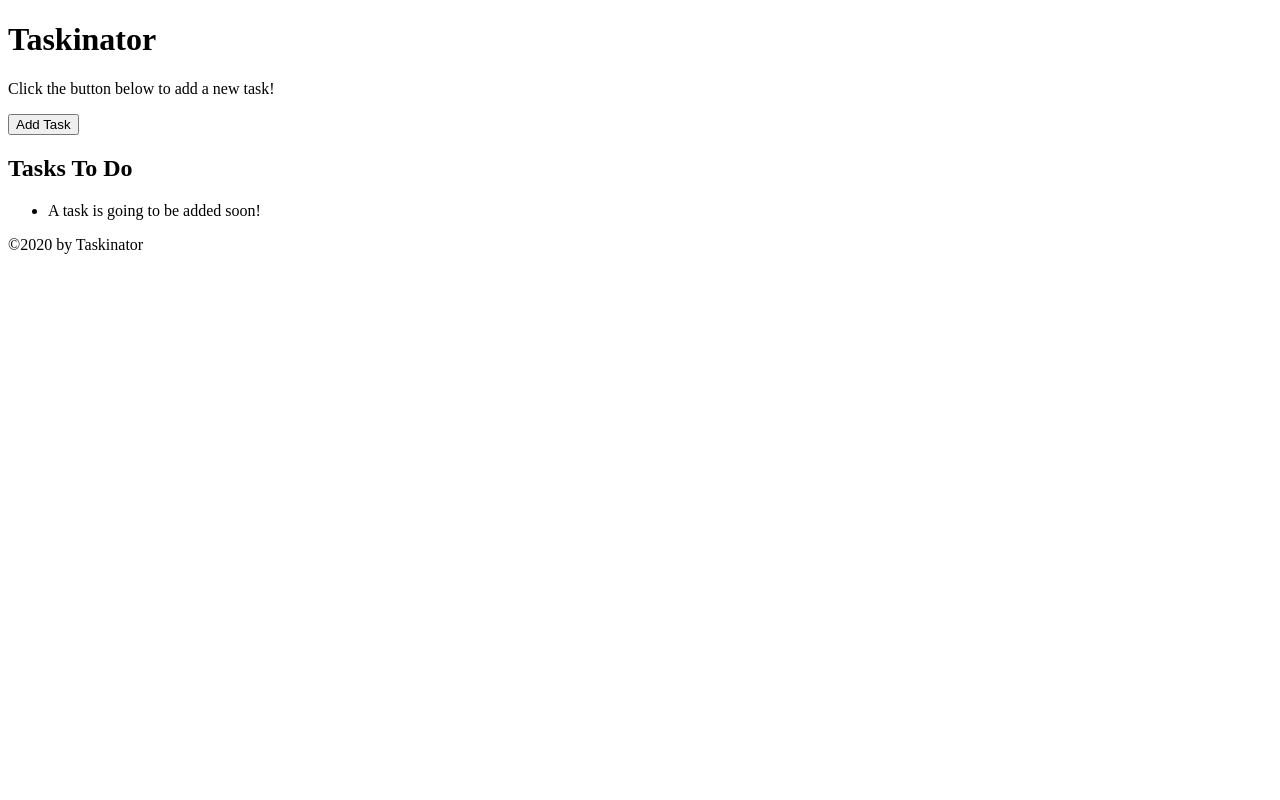
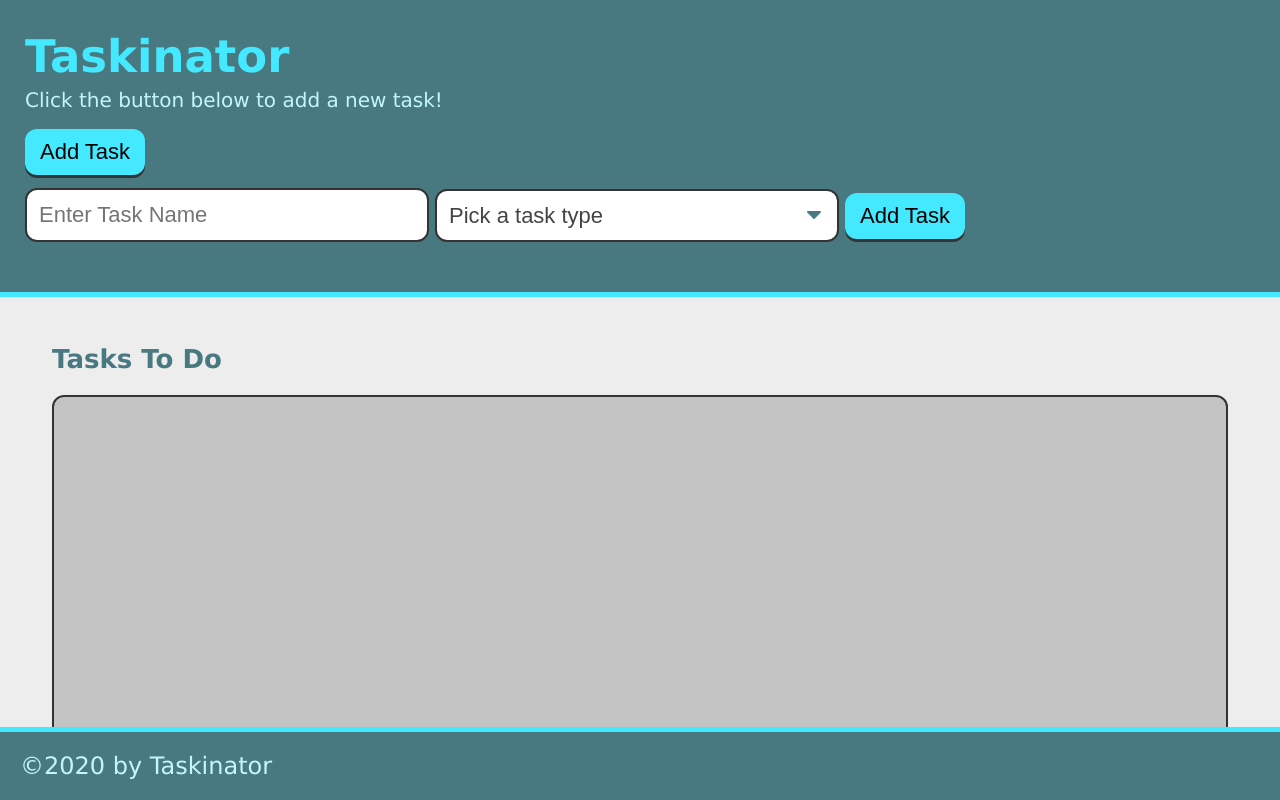
Before and after one commit to thomasUC18/taskinator, a plain HTML site: page index.html in a window 1280 px wide. Drawn offline with Linux system fonts and the light colour scheme.

Commit message:
initial page form

```diff
--- a/assets/js/script.js
+++ b/assets/js/script.js
@@ -0,0 +1,11 @@
+var buttonEl = document.querySelector("#save-task");
+var tasksToDoEl = document.querySelector("#tasks-to-do");
+
+var createTaskHandler = function() {
+  var listItemEl = document.createElement("li");
+  listItemEl.className = "task-item";
+  listItemEl.textContent = "This is a new task.";
+  tasksToDoEl.appendChild(listItemEl);
+};
+
+buttonEl.addEventListener("click", createTaskHandler);
--- a/index.html
+++ b/index.html
@@ -1,4 +1,3 @@
-<!DOCTYPE html>
 <html lang="en">
 
 <head>
@@ -6,30 +5,48 @@
   <meta name="viewport" content="width=device-width, initial-scale=1.0">
   <meta http-equiv="X-UA-Compatible" content="ie=edge">
   <title>Taskinator</title>
-    <link= rel="stylesheet" href="./assets/css/style.css">
+  <link rel="stylesheet" href="./assets/css/style.css">
 </head>
 
 <body>
+
   <header>
     <h1 class="page-title">Taskinator</h1>
     <p>Click the button below to add a new task!</p>
-        <button class="btn">Add Task</button>
+    <button class="btn" id="save-task">Add Task</button>
+
+    <form id="task-form">
+      <div class="form-group">
+        <input type="text" name="task-name" placeholder="Enter Task Name" />
+      </div>
+
+      <div class="form-group">
+        <select name="task-type" class="select-dropdown">
+          <option value="" disabled selected>Pick a task type</option>
+          <option value="Print">Print</option>
+          <option value="Web">Web</option>
+          <option value="Mobile">Mobile</option>
+        </select>
+      </div>
+
+      <div class="form-group">
+        <button class="btn" id="save-task" type="submit">Add Task</button>
+      </div>
+    </form>
   </header>
 
   <main class="page-content">
     <section class="task-list-wrapper">
       <h2 class="list-title">Tasks To Do</h2>
-          <ul class="task-list">
-            <li class="task-item">A task is going to be added soon!</li>
-          </ul>
+      <ul class="task-list" id="tasks-to-do"></ul>
     </section>
   </main>
-
-    <script src="./assets/js/script.js"></script>
 
   <footer>
     &copy;2020 by Taskinator
   </footer>
 
+  <script src="./assets/js/script.js"></script>
 </body>
+
 </html>
```
Lines whose indentation alone changed are shown as unchanged.
